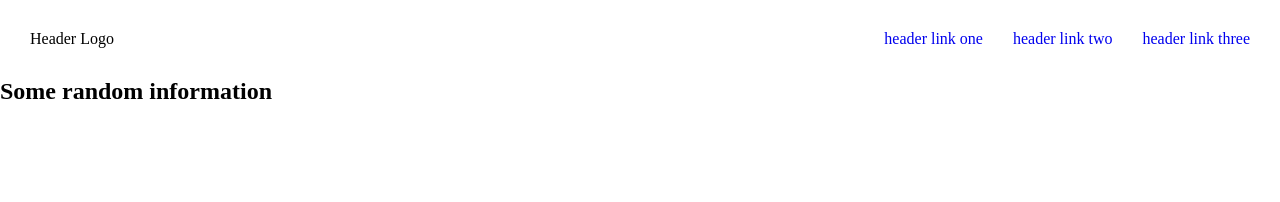
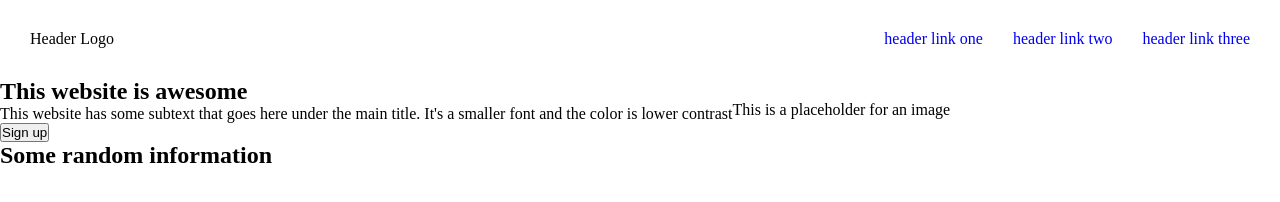
Before and after one commit to daniaedu/landing-page, a plain HTML site: page index.html in a window 1280 px wide. Drawn offline with Linux system fonts and the light colour scheme.

Commit message:
Add main content and apply flexbox to main

```diff
--- a/index.html
+++ b/index.html
@@ -22,8 +22,15 @@
     </header>
 
     <main>
-        <section class="left-main-content"></section>
-        <section class="right-main-content"></section>
+        <section class="left-main-content">
+            <h1>This website is awesome</h1>
+            <p>This website has some subtext that goes here under the main title. It's a smaller font and the color is lower contrast</p>
+            <button>Sign up</button>
+        </section>
+
+        <section class="right-main-content">
+            <p>This is a placeholder for an image</p>
+        </section>
     </main>
 
     <section class="random">
--- a/style.css
+++ b/style.css
@@ -29,6 +29,10 @@ header {
 /****************************************************************
                                 MAIN
 ****************************************************************/
+main {
+    display: flex;
+    align-items: center;
+}
 
 /****************************************************************
                             RANDOM SECTION
```
